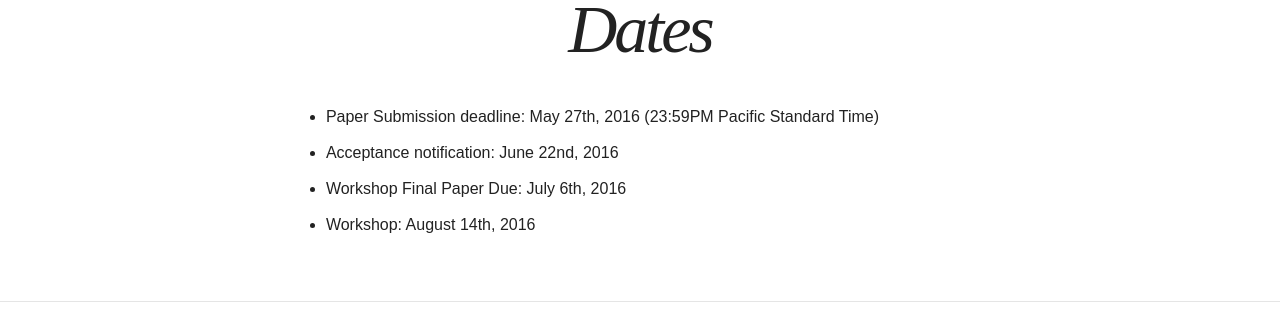
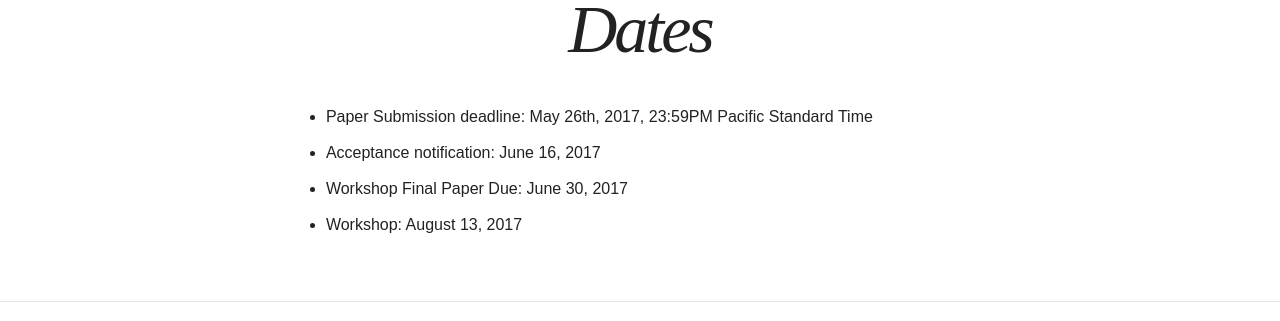
Before and after one commit to bigmine/bigmine17, a Jekyll site: the page built from dates.md, in a window 1280 px wide. Shown: the part 609-930 px from the top of the page. Built offline with Jekyll 4.4.1, drawn with Linux system fonts in a browser that asks for light colours; nearby versions of some CDN libraries.

Commit message:
update dates

```diff
--- a/dates.md
+++ b/dates.md
@@ -5,7 +5,7 @@ image:
   feature: sf1.png
 ---
 
-* Paper Submission deadline: May 27th, 2016 (23:59PM Pacific Standard Time)
-* Acceptance notification: June 22nd, 2016
-* Workshop Final Paper Due: July 6th, 2016
-* Workshop: August 14th, 2016
+* Paper Submission deadline: May 26th, 2017, 23:59PM Pacific Standard Time
+* Acceptance notification: June 16, 2017
+* Workshop Final Paper Due: June 30, 2017
+* Workshop: August 13, 2017
```
